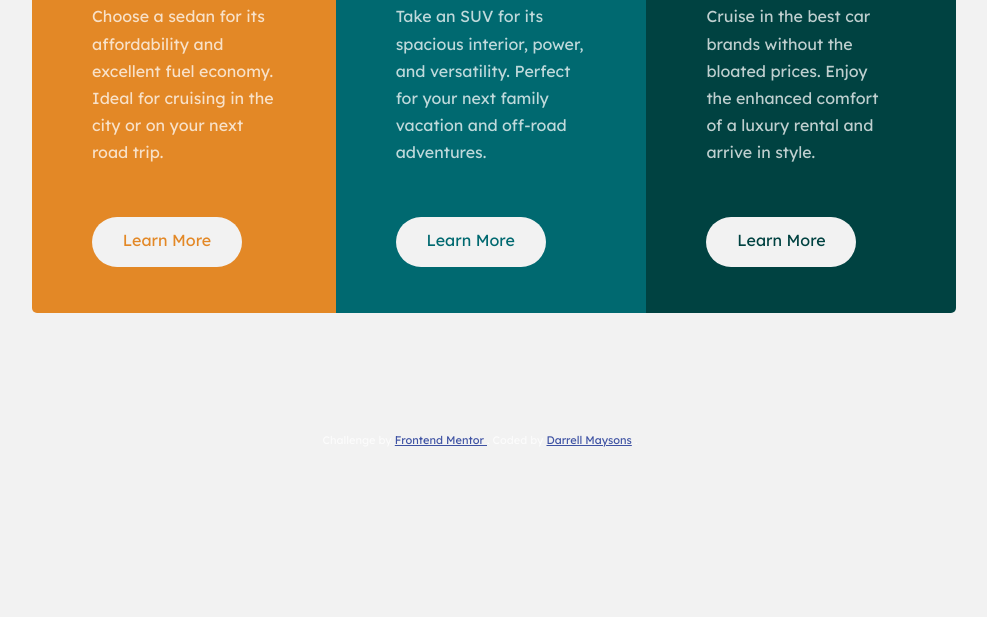
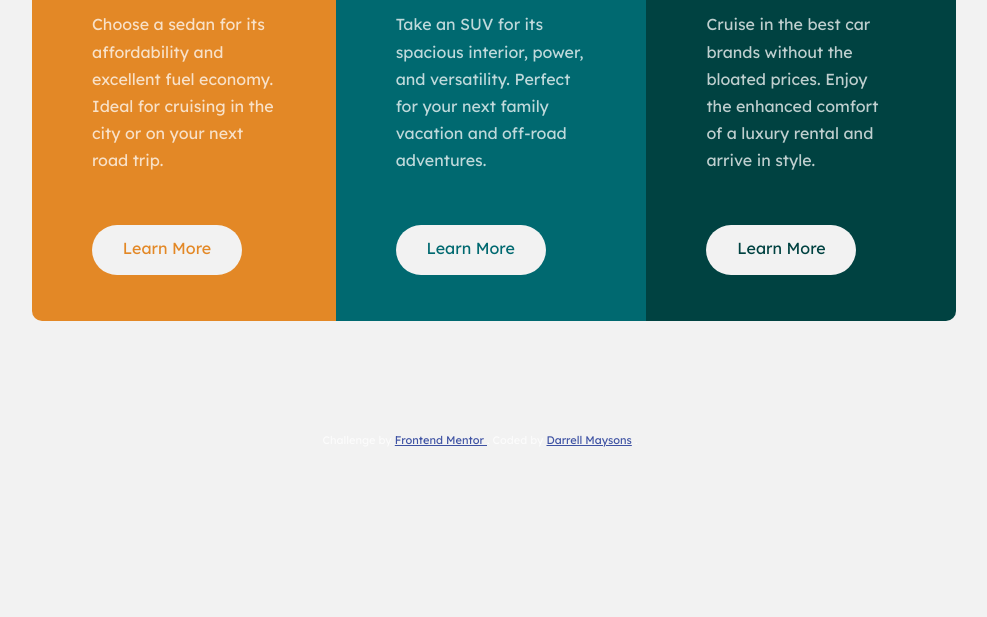
Before and after one commit to monkeysh1ne/3-column-preview-card, a plain HTML site: page index.html in a window 1280 px wide. Shown: the part 346-963 px from the top of the page, without its empty margins (160-1147 px from the left). Drawn offline with Linux system fonts and the light colour scheme.

Commit message:
tweaking border radiuses and container top

```diff
--- a/css/styles.sass
+++ b/css/styles.sass
@@ -22,7 +22,7 @@ body
   // flex-direction: row
   width: 924px
   height: 795px
-  top: 20%
+  top: 21%
   left: 15%
 
   .card
@@ -31,12 +31,12 @@ body
     // position: relative
     &:first-child
       background-color: $first-card-bg
-      border-radius: 5px 0 0 5px
+      border-radius: 10px 0 0 10px
     &:nth-child(even)
       background-color: $second-card-bg
     &:last-child
       background-color: $third-card-bg
-      border-radius: 0 5px 5px 0
+      border-radius: 0 10px 10px 0
     h1
       font-family: 'Big Shoulders Display', sans-serif
       font-size: 2rem
@@ -78,10 +78,10 @@ body
     padding: 10%
     .card
       &:first-child
-        border-radius: 5px 5px 0 0
+        border-radius: 10px 10px 0 0
       &:nth-child(even)
         border-radius: 0
       &:last-child
-        border-radius: 0 0 5px 5px
+        border-radius: 0 0 10px 10px
   .attribution
     display: none
```
Also changed, not shown: css/styles.css, 1 other file.
